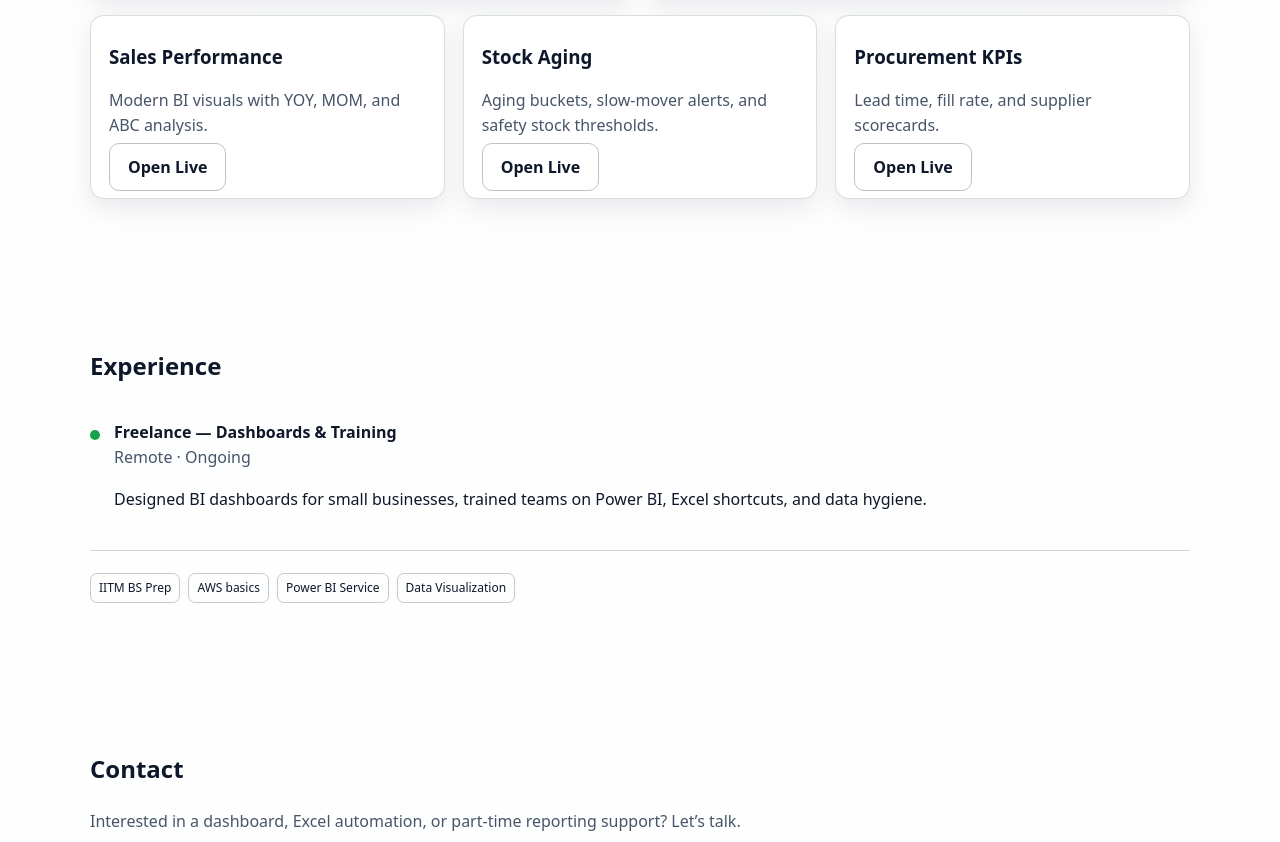
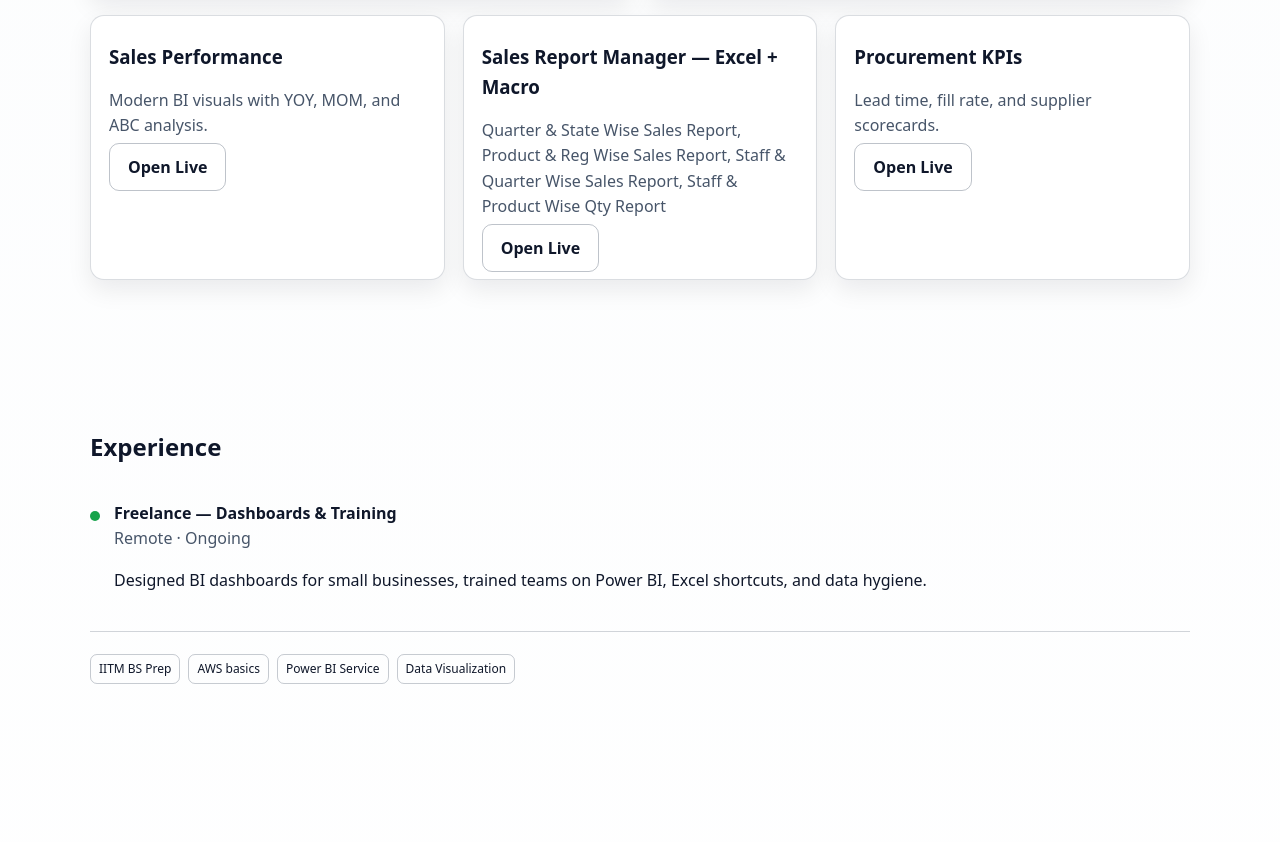
Before and after one commit to Mohammedrazi/analytics, a plain HTML site: page index.html in a window 1280 px wide. Shown: the part 2278-3120 px from the top of the page. Drawn offline with Linux system fonts and the light colour scheme.

Commit message:
Update index.html

```diff
--- a/index.html
+++ b/index.html
@@ -268,9 +268,9 @@
           <a class="btn btn-outline" href="#" target="_blank" rel="noopener">Open Live</a>
         </article>
         <article class="card">
-          <h3>Stock Aging</h3>
-          <p class="muted">Aging buckets, slow-mover alerts, and safety stock thresholds.</p>
-          <a class="btn btn-outline" href="#" target="_blank" rel="noopener">Open Live</a>
+          <h3>Sales Report Manager — Excel + Macro </h3>
+          <p class="muted">Quarter & State Wise Sales Report, Product & Reg Wise Sales Report, Staff & Quarter Wise Sales Report, Staff & Product Wise Qty Report</p>
+          <a class="btn btn-outline" href="https://docs.google.com/spreadsheets/d/1n2O2Eq23aKAS5XwmXyLx30y1uKg0LeVj/edit?usp=sharing&ouid=102667840236551868830&rtpof=true&sd=true" target="_blank" rel="noopener">Open Live</a>
         </article>
         <article class="card">
           <h3>Procurement KPIs</h3>
```
